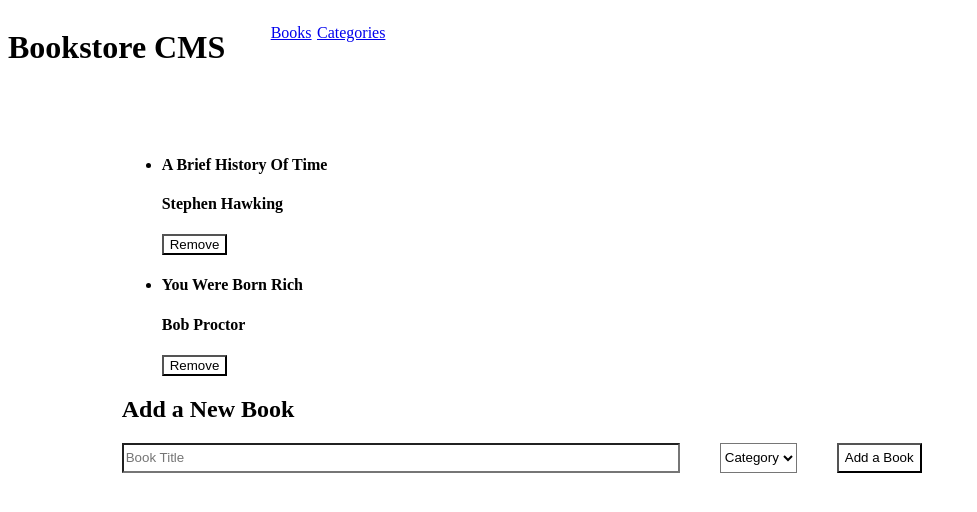
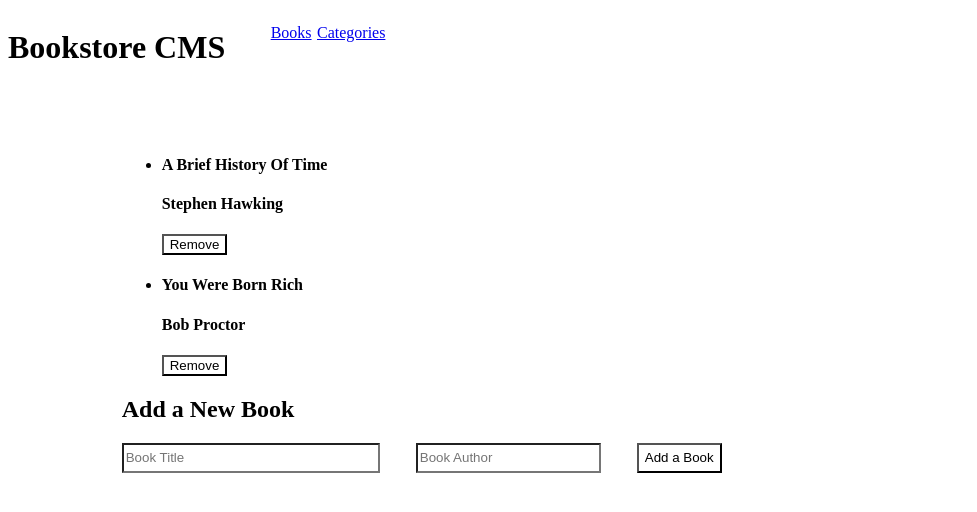
Before and after one commit to Danieldotcomcoder/Bookstore-react-redux, a React (Create React App) app: page / in a window 1280 px wide. Shown: the top 512 px of the page, without its empty margins (0-977 px from the left). Built offline with nearby package versions, Linux system fonts and the light colour scheme.

Commit message:
Change: Input Form

```diff
--- a/src/App.css
+++ b/src/App.css
@@ -26,10 +26,10 @@
   display: flex;
   flex-direction: row;
   justify-content: space-between;
-  width: 800px;
+  width: 600px;
   height: 30px;
 }
 
 #book-title {
-  width: 550px;
+  width: 250px;
 }
--- a/src/components/bookpage.js
+++ b/src/components/bookpage.js
@@ -8,17 +8,7 @@ function Bookpage() {
       <h2>Add a New Book</h2>
       <form id="form">
         <input id="book-title" type="text" name="Title" placeholder="Book Title" />
-        <select placeholder="Category">
-          <option>
-            Category
-          </option>
-          <option>
-            option 1
-          </option>
-          <option>
-            option 2
-          </option>
-        </select>
+        <input id="book-author" type="text" name="Title" placeholder="Book Author" />
         <button type="submit"> Add a Book </button>
       </form>
     </div>
```
